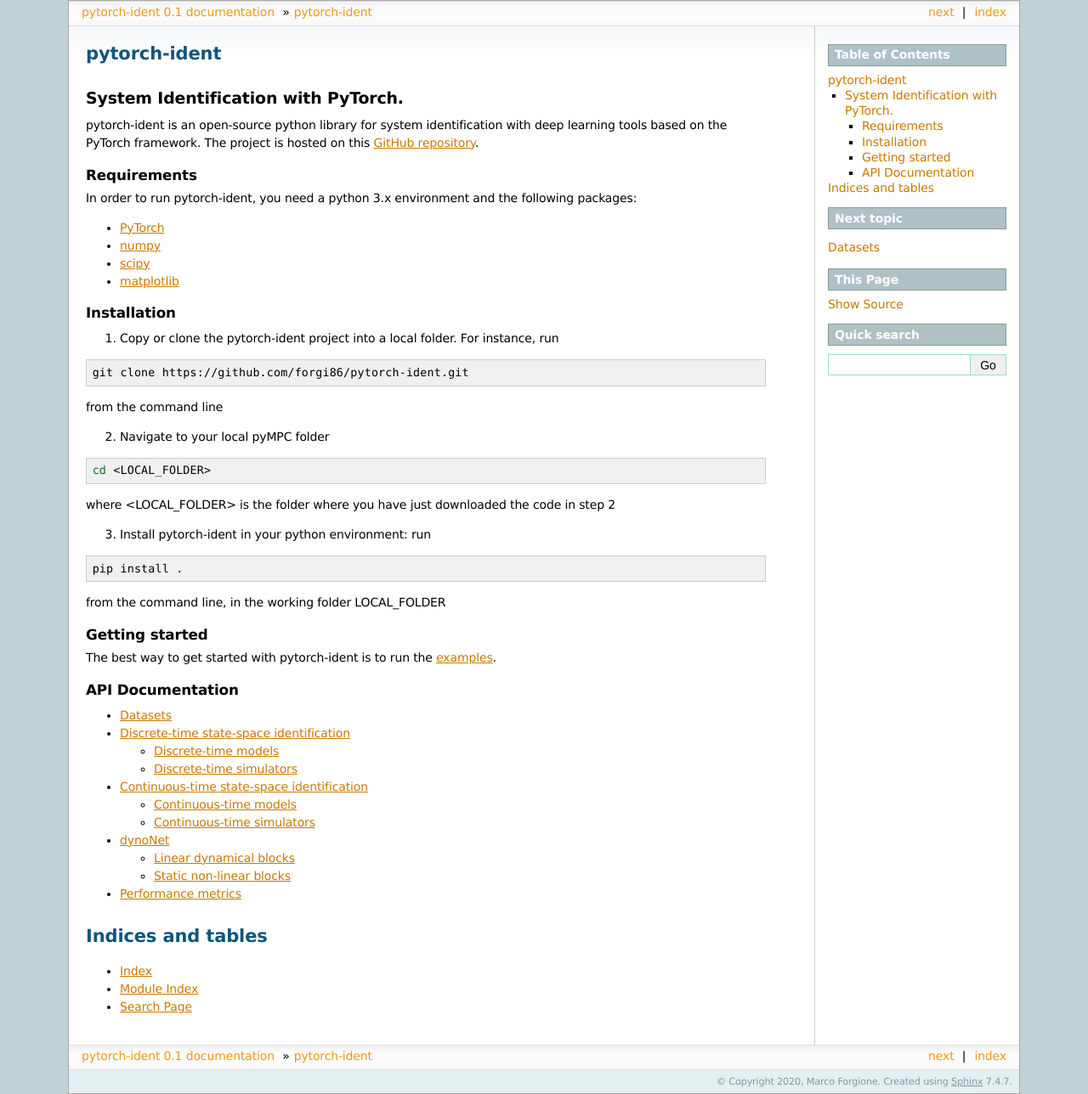
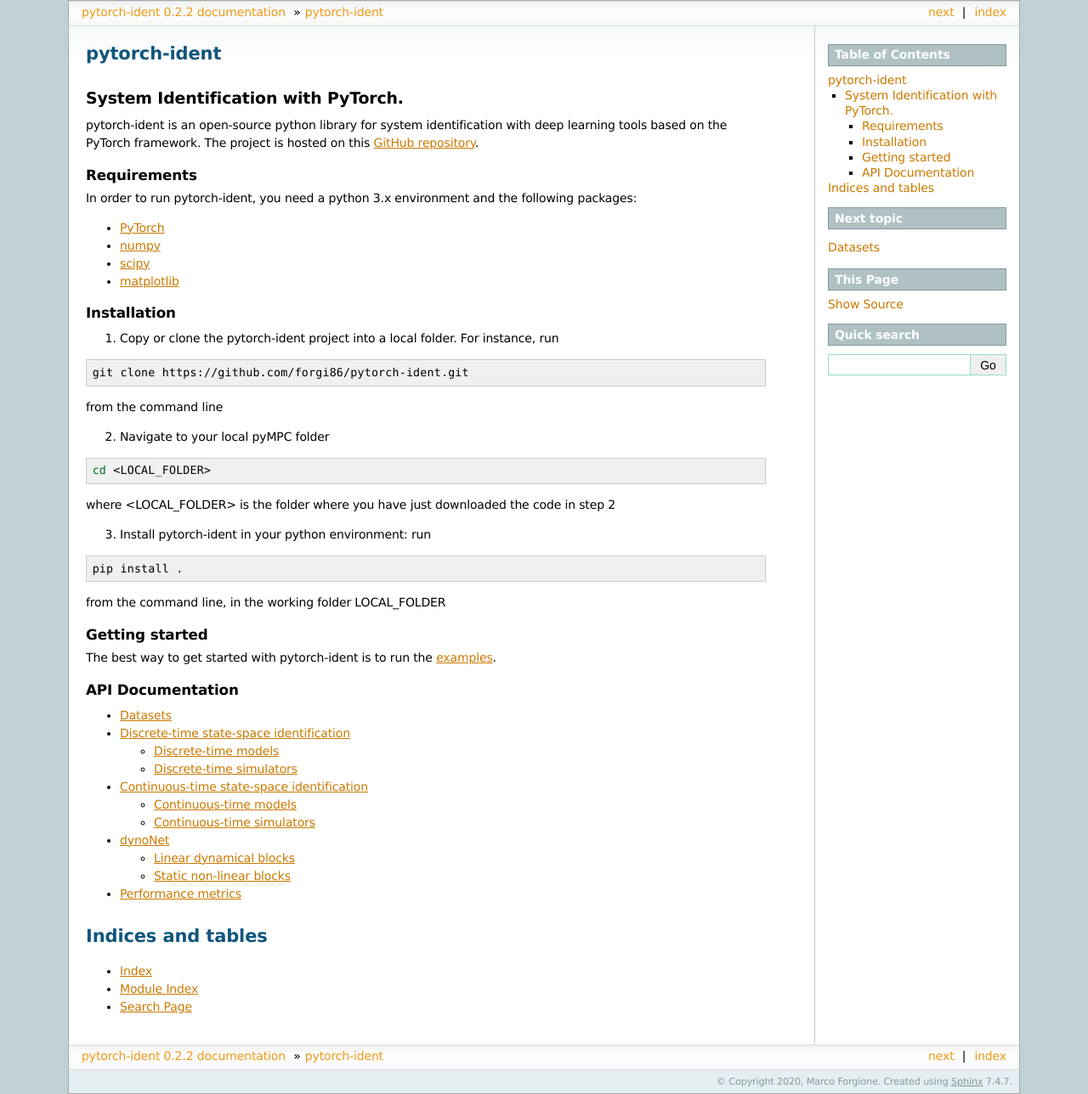
Before and after one commit to forgi86/pytorch-ident, a Sphinx documentation site: the page built from doc/sphinx/source/index.rst, in a window 1280 px wide. Shown: the whole page at 85% size. Built offline with Sphinx 7.4.7, drawn with Linux system fonts in a browser that asks for light colours.

Commit message:
changed version number in documentation

```diff
--- a/doc/sphinx/source/conf.py
+++ b/doc/sphinx/source/conf.py
@@ -28,7 +28,7 @@
 # The short X.Y version
 version = ''
 # The full version, including alpha/beta/rc tags
-release = '0.1'
+release = '0.2.2'
 
 
 # -- General configuration ---------------------------------------------------
```
